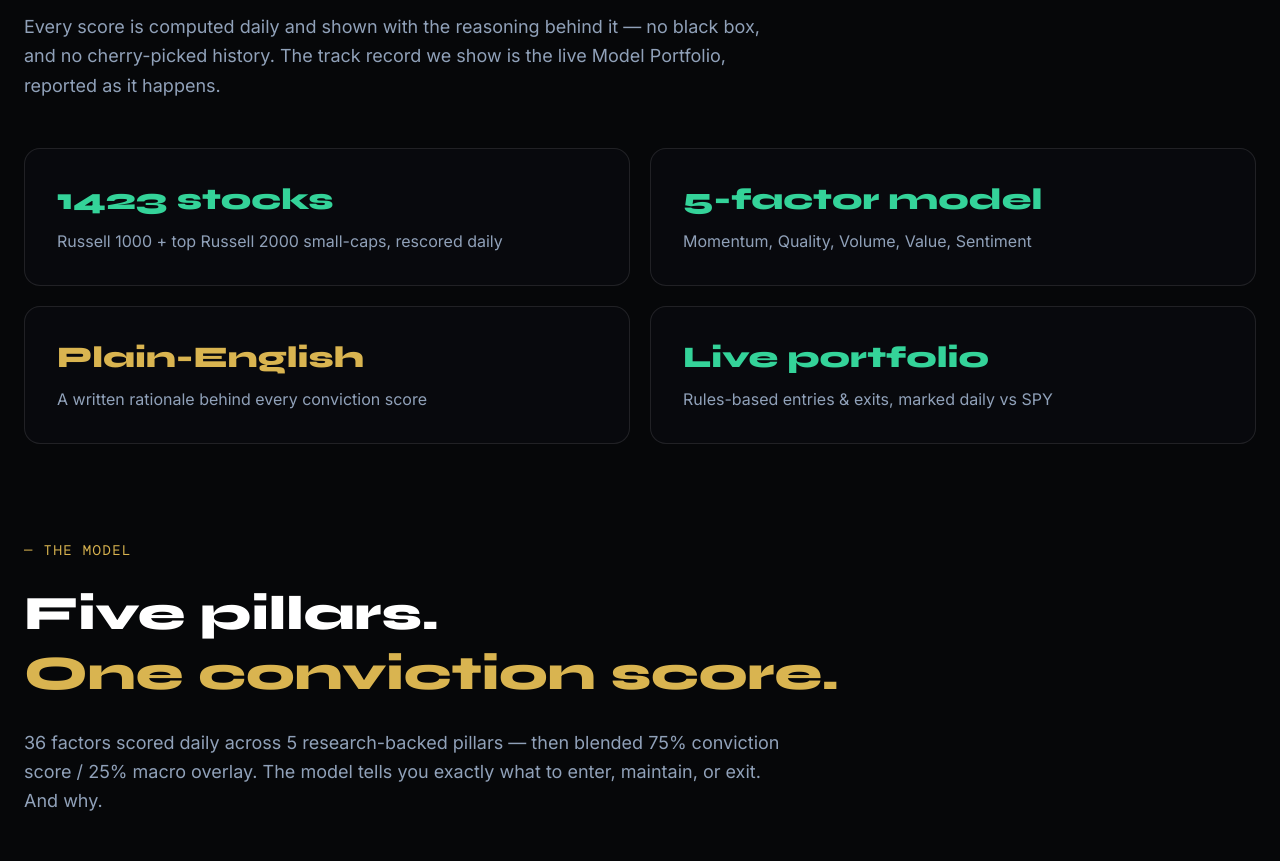
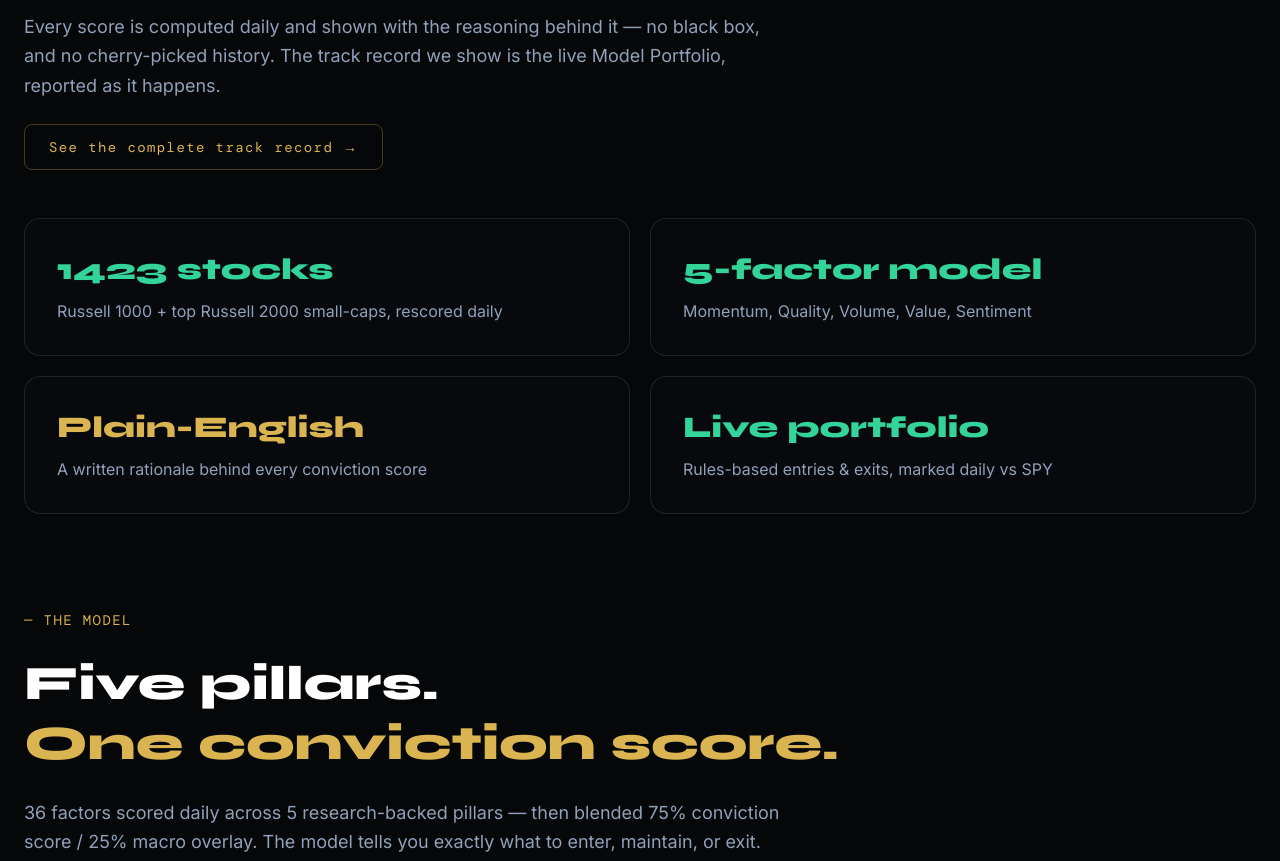
Before and after one commit to andymcalister/qntm-web, a Next.js app: page / in a window 1280 px wide. Shown: the part 1240-2101 px from the top of the page. Built offline with nearby package versions, Linux system fonts and the light colour scheme; no server answers.

Commit message:
Homepage: link the transparency claim to the live track record — honest proof, not placeholder stats

```diff
--- a/app/page.tsx
+++ b/app/page.tsx
@@ -337,6 +337,10 @@ export default async function Home() {
           cherry-picked history. The track record we show is the live Model Portfolio, reported as it happens.
         </p>
 
+        <a href="/model-portfolio" className="inline-flex items-center gap-2 mt-6 font-mono text-sm tracking-widest text-gold border border-gold/30 rounded-lg px-6 py-3 hover:bg-gold/5 transition">
+          See the complete track record →
+        </a>
+
         <div className="mt-12 grid sm:grid-cols-2 gap-5">
           {whyCards.map((c) => (
             <div key={c.title} className="rounded-2xl border border-white/10 bg-card/40 p-8">
```
